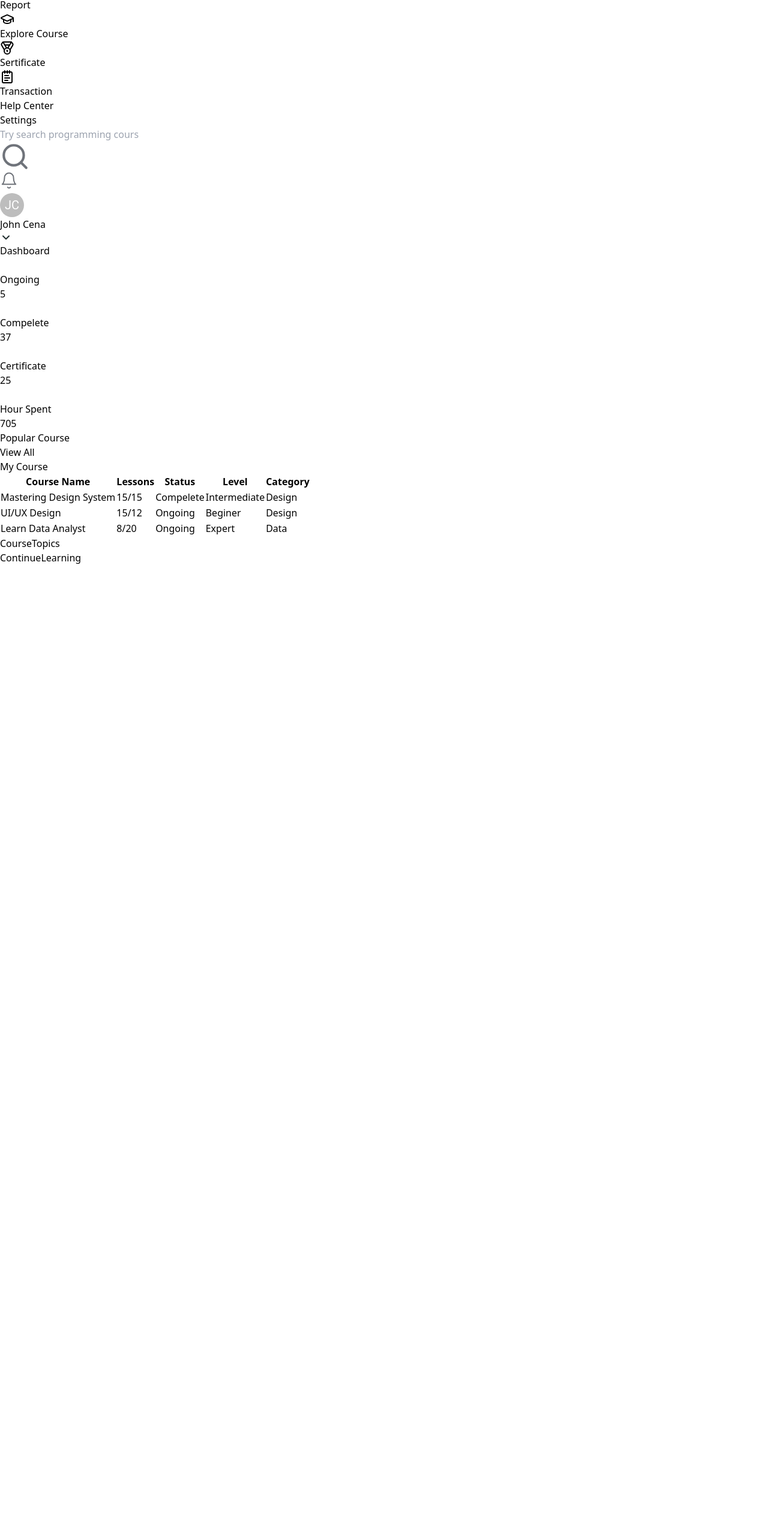
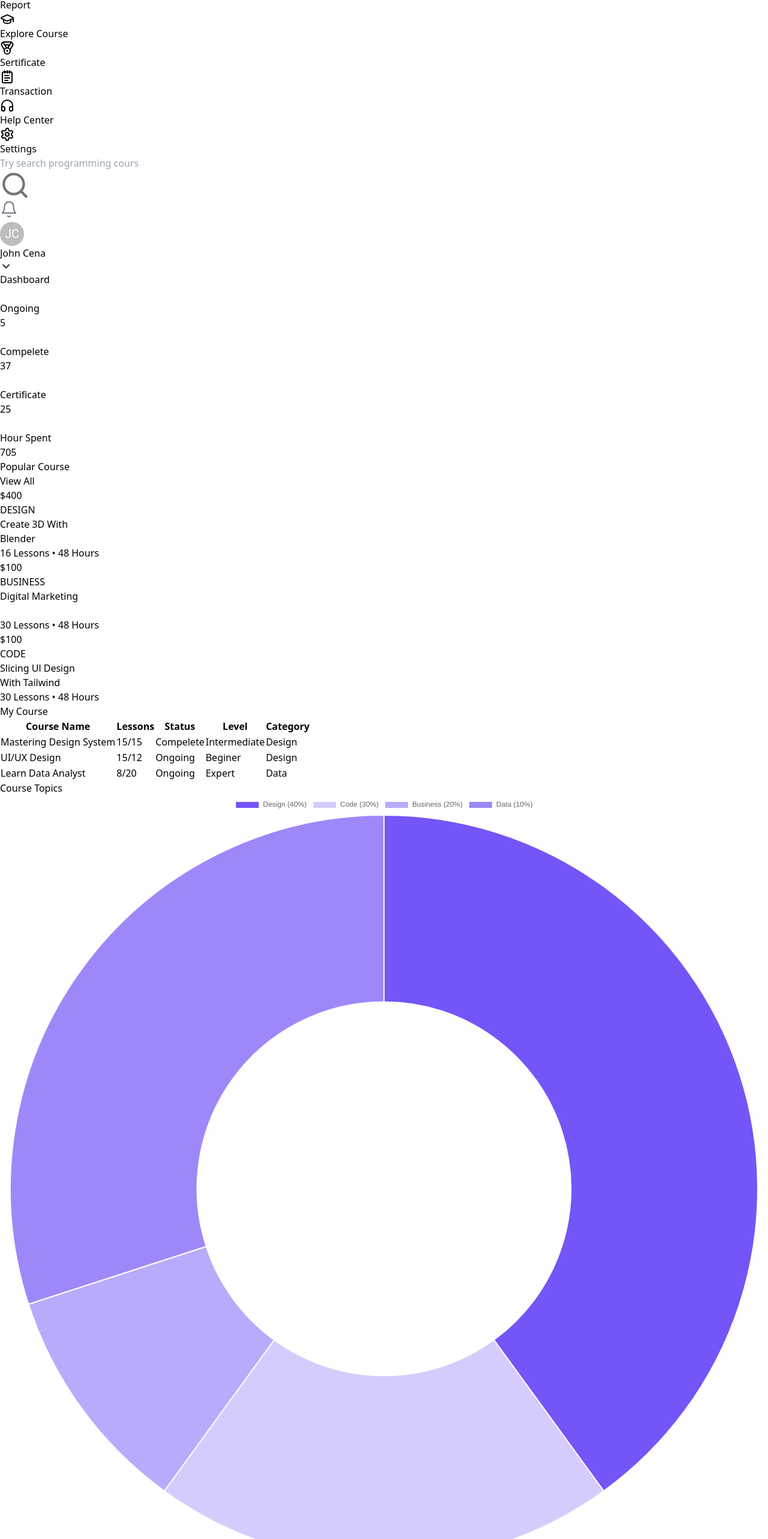
Before and after one commit to abi286/new-website, a React (Vite) app: page / in a window 1280 px wide. Shown: the part 226-2792 px from the top of the page at 60% size. Before the commit the page ends 1168 px from the top, so only its background shows below. Built offline with nearby package versions, Linux system fonts and the light colour scheme.

Commit message:
popular courses completed

```diff
--- a/package.json
+++ b/package.json
@@ -13,9 +13,11 @@
     "@emotion/react": "^11.13.3",
     "@emotion/styled": "^11.13.0",
     "@mui/material": "^6.0.2",
+    "chart.js": "^4.4.4",
     "icons": "^1.0.0",
     "lucide-react": "^0.438.0",
     "react": "^18.3.1",
+    "react-chartjs-2": "^5.2.0",
     "react-dom": "^18.3.1",
     "react-icons": "^5.3.0"
   },
--- a/src/App.jsx
+++ b/src/App.jsx
@@ -1,5 +1,5 @@
 import Navbar from "./components/Navbar/Navbar";
-import Navside from "./components/Navbar/Navside"
+import Navside from "./components/Navbar/Navside";
 import Hero from "./components/Hero/Hero";
 const App = () => {
   return (
--- a/src/components/Hero/ContinueLearning.jsx
+++ b/src/components/Hero/ContinueLearning.jsx
@@ -1,8 +1,14 @@
-
 const ContinueLearning = () => {
   return (
-    <div className="bg-zinc-100 w-full h-full">ContinueLearning</div>
-  )
-}
+    <div className="bg-zinc-100 ">
+      <h1 className="pt-12 pl-10 font-bold">ContinueLearning</h1>
+      <div className="h-96">
+        <div className="bg-white h-24 w-80 rounded-2xl ml-10 mt-5 mr-10 "></div>
+        <div className="bg-white h-24 w-80 rounded-2xl ml-10 mt-5 mr-10 "></div>
+        <div className="bg-white h-24 w-80 rounded-2xl ml-10 mt-5 mr-10  "></div>
+      </div>
+    </div>
+  );
+};
 
-export default ContinueLearning
+export default ContinueLearning;
--- a/src/components/Hero/CourseTable.jsx
+++ b/src/components/Hero/CourseTable.jsx
@@ -5,11 +5,11 @@ const CourseTable = () => {
       <table className="min-w-full bg-transparent ">
         <thead>
           <tr className="bg-transparent border-b border-gray-200  text-gray-500 text-base ">
-            <th className="py-3 text-left font-light">Course Name</th>
-            <th className="py-3 text-left font-light">Lessons</th>
-            <th className="py-3 text-left font-light">Status</th>
-            <th className="py-3 text-left font-light">Level</th>
-            <th className="py-3 text-left font-light">Category</th>
+            <th className="pt-3 pb-1 text-left font-light">Course Name</th>
+            <th className="pt-3 pb-1 text-left font-light">Lessons</th>
+            <th className="pt-3 pb-1 text-left font-light">Status</th>
+            <th className="pt-3 pb-1 text-left font-light">Level</th>
+            <th className="pt-3 pb-1 text-left font-light">Category</th>
           </tr>
         </thead>
         <tbody className="text-black text-sm ">
--- a/src/components/Hero/CourseTopics.jsx
+++ b/src/components/Hero/CourseTopics.jsx
@@ -1,8 +1,41 @@
+
+import { Doughnut } from 'react-chartjs-2';
+import { Chart as ChartJS, ArcElement, Tooltip, Legend } from 'chart.js';
+
+ChartJS.register(ArcElement, Tooltip, Legend);
+
+const data = {
+  labels: ['Design (40%)', 'Code (30%)', 'Business (20%)', 'Data (10%)'],
+  datasets: [
+    {
+      label: 'Topics',
+      data: [40, 20, 10, 30],
+      backgroundColor: ['rgba(116, 85, 247, 1)', 'rgba(213, 204, 253, 1)', 'rgba(184, 171, 251, 1)', 'rgba(158, 136, 249, 1)'],
+    },
+  ],
+};
+
+const options = {
+  responsive: true,
+  plugins: {
+    legend: {
+      position: 'top',
+    },
+    tooltip: {
+      enabled: true,
+    },
+  },
+};
 
 const CourseTopics = () => {
   return (
-    <div className="bg-zinc-100 w-full h-full">CourseTopics</div>
-  )
-}
+    <div className="bg-zinc-100 ">
+      <h1 className="pt-12 pl-10 font-bold">Course Topics</h1>
+      <div className="bg-white h-96 w-80 rounded-2xl ml-10 mt-5 mr-10 flex items-center justify-center">
+        <Doughnut data={data} options={options} />
+      </div>
+    </div>
+  );
+};
 
-export default CourseTopics
+export default CourseTopics;
--- a/src/components/Hero/Dashboard.jsx
+++ b/src/components/Hero/Dashboard.jsx
@@ -5,8 +5,8 @@ import { Clock4 } from "lucide-react";
 
 const Dashboard = () => {
   return (
-    <div className="bg-zinc-100 w-full h-48">
-      <h1 className="mt-12 ml-10 font-bold">Dashboard</h1>
+    <div className="bg-zinc-100 w-full h-56">
+      <h1 className="pt-12 pl-10 font-bold">Dashboard</h1>
       <div className="flex flex-row gap-4 mt-5">
         <div className=" ml-10 h-28 w-36 bg-white border-spacing-2 border rounded-lg border-gray-300">
           <div className=" flex gap-1 ml-4 mt-5">
--- a/src/components/Hero/MyCourse.jsx
+++ b/src/components/Hero/MyCourse.jsx
@@ -2,8 +2,8 @@ import CourseTable from "./CourseTable"
 
 const MyCourse = () => {
   return (
-    <div className="bg-zinc-100 w-full h-96 max-h-screen">
-        <h1 className="pt-11 ml-10 font-bold">My Course</h1>
+    <div className="bg-zinc-100 w-full h-80 max-h-screen">
+        <h1 className="pt-4 ml-10 font-bold">My Course</h1>
         <CourseTable />
     </div>
   )
--- a/src/components/Hero/PopularCourse.jsx
+++ b/src/components/Hero/PopularCourse.jsx
@@ -1,16 +1,41 @@
 
 const PopularCourse = () => {
   return (
-    <div className="bg-zinc-100 w-full h-80">
-        <div className="pt-12 flex gap-20">
+    <div className="bg-zinc-100 w-full h-96">
+        <div className="pt-4 flex gap-20">
           <h1 className=" pl-10 font-bold">Popular Course</h1>
           <p className="ml-96 text-[#7455F7] font-medium text-sm cursor-pointer">View All</p>
         </div>
 
-        <div className="flex flex-row gap-5 mt-5">
-        <div className=" ml-10 h-56 w-48 bg-white rounded-lg"></div>
-        <div className=" h-56 w-48 bg-white rounded-lg"></div>
-        <div className=" h-56 w-48 bg-white rounded-lg"></div>
+        <div className="flex flex-row gap-3 mt-5">
+        <div className=" ml-10 h-60 w-52 bg-white rounded-lg shadow-sm">
+          <div className="">
+          <div className="h-32 w-48 rounded-lg mx-2 my-2 bg-orange-500"></div>
+          <div className="absolute text-[#7455F7] translate-x-32 -translate-y-12"><span className="px-1 py-1 rounded-2xl bg-white">$400</span></div>
+          </div>
+          <p className="text-sm font-semibold text-[#7455F7] ml-2 ">DESIGN</p>
+          <h3 className="text-base font-semibold  ml-2 ">Create 3D With <br/>Blender</h3>
+          <p className="text-xs ml-2 ">16 Lessons • 48 Hours</p>
+        </div>
+        <div className=" h-60 w-52 bg-white rounded-lg shadow-sm">
+        <div>
+          <div className="h-32 w-48 rounded-lg mx-2 my-2 bg-orange-500"></div>
+          <div className="absolute text-[#7455F7] translate-x-32 -translate-y-12"><span className="px-1 py-1 rounded-2xl bg-white">$100</span></div>
+          </div>
+          <p className="text-sm font-semibold text-[#7455F7] ml-2 ">BUSINESS</p>
+          <h3 className="text-base font-semibold  ml-2 ">Digital Marketing</h3><br/>
+          <p className="text-xs ml-2 ">30 Lessons • 48 Hours</p>
+        </div>
+
+        <div className=" h-60 w-52 bg-white rounded-lg shadow-sm">
+        <div>
+          <div className="h-32 w-48 rounded-lg mx-2 my-2 bg-orange-500"></div>
+          <div className="absolute text-[#7455F7] translate-x-32 -translate-y-12"><span className="px-1 py-1 rounded-2xl bg-white">$100</span></div>
+          </div>
+          <p className="text-sm font-semibold text-[#7455F7] ml-2 ">CODE</p>
+          <h3 className="text-base font-semibold  ml-2 ">Slicing Ul Design <br/>With Tailwind</h3>
+          <p className="text-xs ml-2 ">30 Lessons • 48 Hours</p>
+        </div>
         </div>
     </div>
   )
--- a/src/components/Navbar/Footer.jsx
+++ b/src/components/Navbar/Footer.jsx
@@ -1,13 +1,24 @@
+import { Headphones } from "lucide-react";
+import { Settings } from "lucide-react";
+
 const Footer = () => {
   return (
     <div>
-      <div className="h-80 p-10">
-        <div className="px-5 py-3">
-          <a href="#dashboard">Help Center</a>
-        </div>
-        <div className="px-5 py-3">
-          <a href="#dashboard">Settings</a>
-        </div>
+      <div className="px-5 py-8">
+        <a href="#HelpCenter">
+          <span className="flex gap-2  font-medium text-lg ">
+            <Headphones color="#000000" absoluteStrokeWidth className="ml-3" />
+            Help Center
+          </span>
+        </a>
+      </div>
+      <div className="px-5 py-3">
+        <a href="#Settings">
+          <span className="flex gap-2  font-medium text-lg ">
+            <Settings color="#000000" absoluteStrokeWidth className="ml-3" />
+            Settings
+          </span>
+        </a>
       </div>
     </div>
   );
--- a/src/components/Navbar/Navbar.jsx
+++ b/src/components/Navbar/Navbar.jsx
@@ -1,32 +1,43 @@
-import { Search } from 'lucide-react';
-import { Bell } from 'lucide-react';
-import { MuiAvatar } from './MuiAvatar';
-import { ChevronDown } from 'lucide-react';
+import { Search } from "lucide-react";
+import { Bell } from "lucide-react";
+import { MuiAvatar } from "./MuiAvatar";
+import { ChevronDown } from "lucide-react";
 
 const Navbar = () => {
   return (
-    <div className='w-screen'>
+    <div className="">
       {/* upper navbar */}
-          <div className="flex flex-col">
-            <header className="md:px-6 h-24 flex items-center justify-between border">
-              <div className=" ml-4 mr-auto pt-12">
-                <input type="text"
+      <div className="flex flex-row border-b">
+        <header className="ml-6 h-24 flex items-center ">
+          <div className=" ml-4 mr-96 pt-12">
+            <input
+              type="text"
               placeholder="Try search programming course"
-                className="w-[400px]  h-max group-hover:w-[300px] pl-11 py-2 pr-28 rounded-full border-0 bg-[#EFEFEF]"/>
-                <Search size={50}  color="#6F737A" className="-top-1/2 -translate-y-11 px-3"/>
+              className="w-[400px]  h-max group-hover:w-[300px] pl-11 py-2 pr-28 rounded-full border-0 bg-[#EFEFEF]"
+            />
+            <Search
+              size={50}
+              color="#6F737A"
+              className="-top-1/2 -translate-y-11 px-3"
+            />
           </div>
           <button>
-                <Bell size={30} color="#6F737A" absoluteStrokeWidth className="mr-5" />
+            <Bell
+              size={30}
+              color="#6F737A"
+              absoluteStrokeWidth
+              className="mr-5 "
+            />
           </button>
-              <div className="hidden md:flex gap-2 items-center cursor-pointer">
+          <div className="flex gap-2 items-center cursor-pointer">
             <MuiAvatar />
             John Cena
-                <ChevronDown size={20} color="#222F30" absoluteStrokeWidth />
+            <ChevronDown size={20} color="#222F30" absoluteStrokeWidth className="mr-10"/>
           </div>
         </header>
       </div>
     </div>
-  )
-}
+  );
+};
 
-export default Navbar
+export default Navbar;
--- a/src/components/Navbar/Navside.jsx
+++ b/src/components/Navbar/Navside.jsx
@@ -10,17 +10,17 @@ import Footer from "./Footer";
 
 const Navside = () => {
   return (
-    <div>
-      <div className=" min-w-80  h-dvh border-r  border-gray-300">
+    <div className="border-r  border-gray-300">
+      <div className=" min-w-64 w-64 h-dvh ">
         <div className="fex flex-col">
           <h1 className="text-3xl text-[#7455F7] font-bold px-7 pt-10 pb-2">
             T-Course
           </h1>
         </div>
-        <button className="inline-flex items-center justify-center border border-input bg-white rounded-2xl p-1 ml-12 translate-x-72 ">
+        <button className="inline-flex items-center justify-center border border-input bg-white rounded-2xl p-1 ml-12 translate-x-48">
           <ChevronLeft />
         </button>
-        <div className="h-3/6 mt-10 border-b border-gray-300">
+        <div className="h-96 mt-10  border-b border-gray-300">
           <div className="px-5 py-3">
           <a href="#dashboard" >
                 <span className="flex gap-2 bg-[#F2EEFE] text-[#7455F7] font-bold text-lg pr-44 py-3 rounded-3xl">
```
Also changed, not shown: 1 other file (tests, documents, lock files or other folders). Lines whose indentation alone changed are shown as unchanged.
